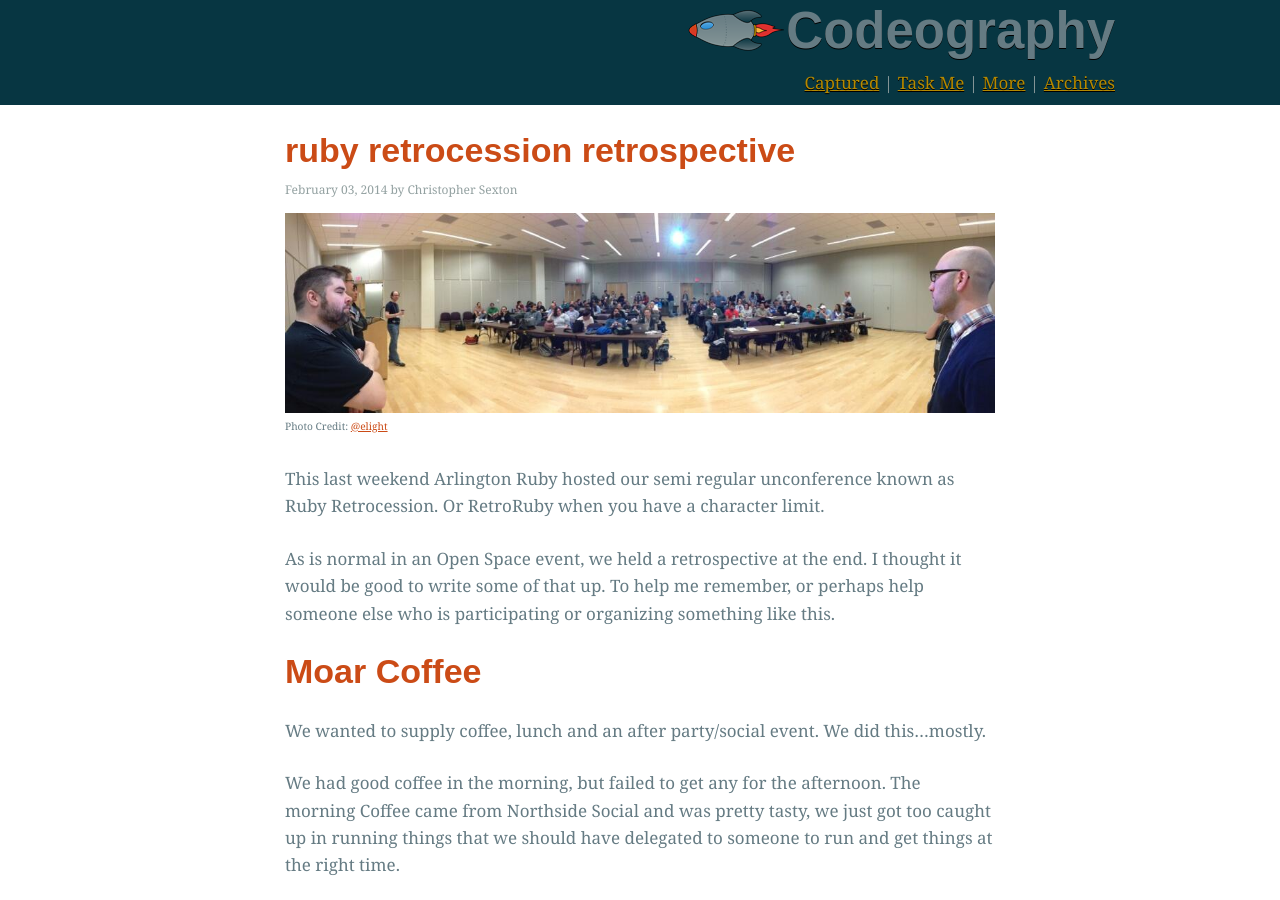
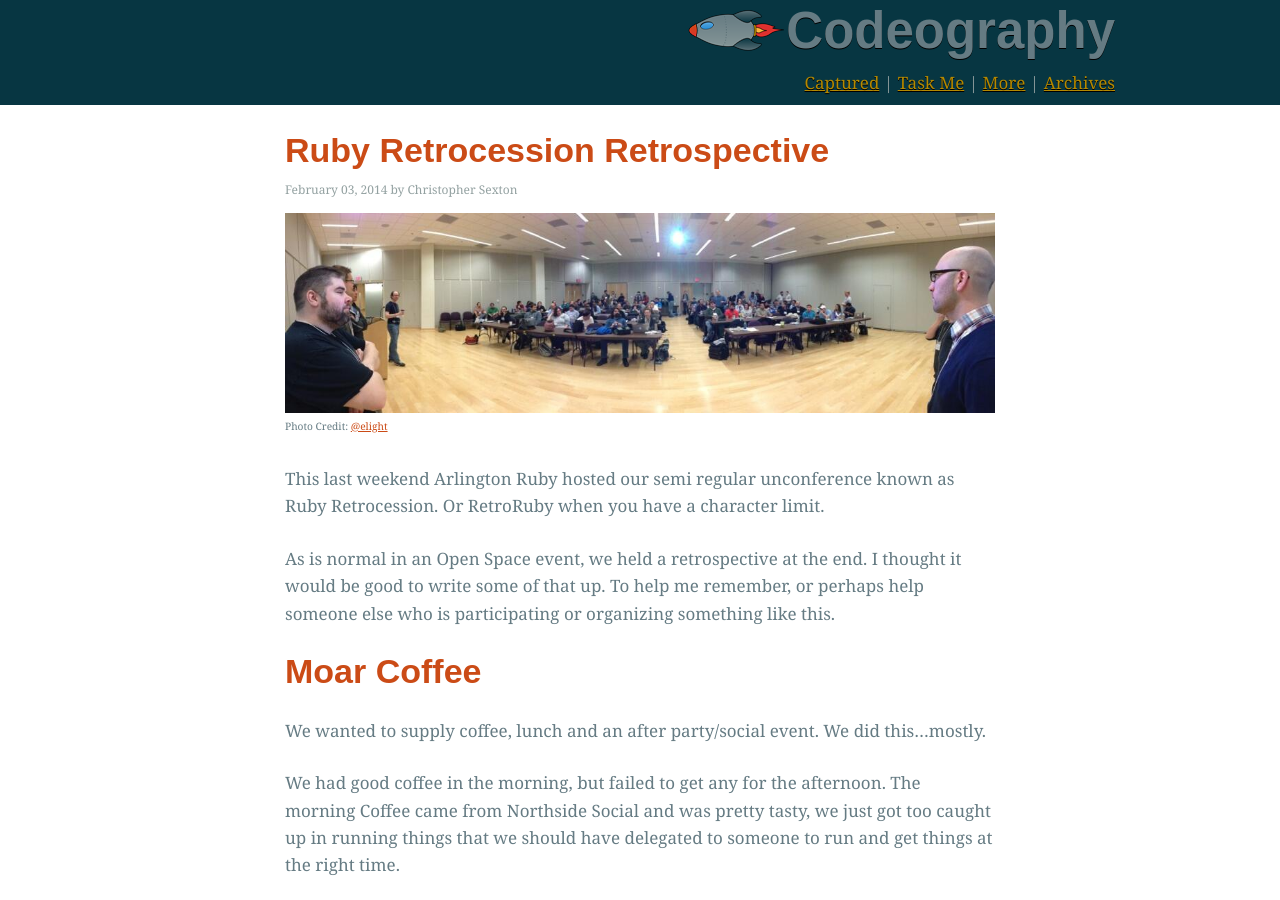
Before and after one commit to csexton/codeography.com, a Jekyll site: the page built from _posts/2014-02-03-ruby-retrocession-retrospective.markdown, in a window 1280 px wide and 900 px high. Built offline with Jekyll 4.4.1, drawn with Linux system fonts in a browser that asks for light colours; nearby versions of some CDN libraries; some web fonts are replaced; Markdown is read by kramdown in place of the engine named in the settings; comment, search, counter and statistics services are not loaded; some of the changed text lies outside the part shown.

Commit message:
I like capitals

```diff
--- a/_posts/2014-02-03-ruby-retrocession-retrospective.markdown
+++ b/_posts/2014-02-03-ruby-retrocession-retrospective.markdown
@@ -1,5 +1,5 @@
 ---
-title: ruby retrocession retrospective
+title: Ruby Retrocession Retrospective
 layout: post
 date: 2014-02-03
 ---
```
